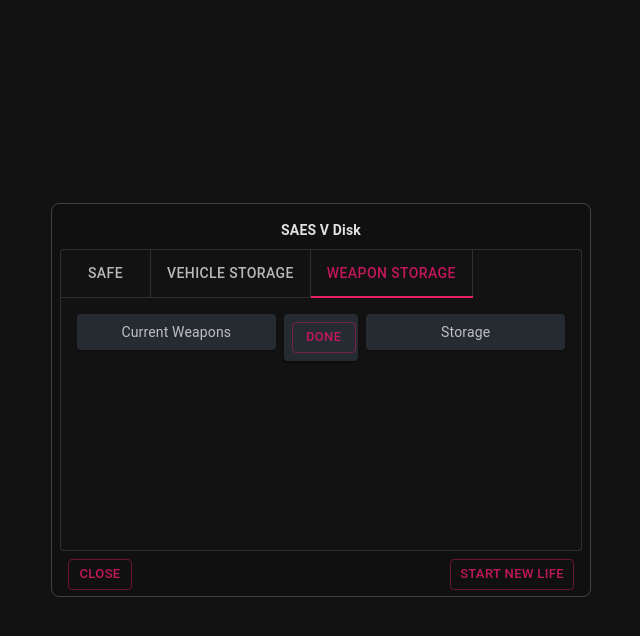
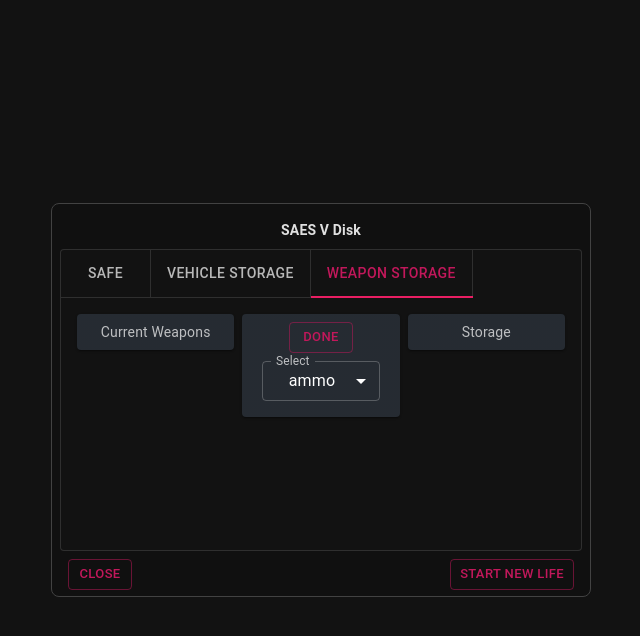
Before and after one commit to vtonu/material_ui_box, a React (Create React App) app: page / in a window 1280 px wide. Both pictures are taken after a click on the tab "WEAPON STORAGE". Shown: the top 636 px of the page, without its empty margins (319-959 px from the left). Built offline with nearby package versions, Linux system fonts and the light colour scheme.

Commit message:
Updated select type & made it small size

```diff
--- /dev/null
+++ b/src/components/ammoTypeSelect.js
@@ -0,0 +1,52 @@
+import * as React from 'react';
+import Box from '@mui/material/Box';
+import TextField from '@mui/material/TextField';
+import MenuItem from '@mui/material/MenuItem';
+
+const currencies = [
+  {
+    value: 'MONEY',
+    label: 'cash',
+  },
+  {
+    value: 'AMM',
+    label: 'ammo',
+  },
+  {
+    value: 'VEHICLE',
+    label: 'cars',
+  },
+  {
+    value: 'PROPS',
+    label: 'properties',
+  },
+];
+
+export default function SelectTextFields() {
+  return (
+    <Box
+      component="form"
+      sx={{
+        '& .MuiTextField-root': { m: 1, width: '15ch' },
+      }}
+      noValidate
+      autoComplete="off">
+      <div>
+        <TextField
+          id="outlined-select-currency"
+          select
+          label="Select"
+          defaultValue="AMM"
+          size="small"
+          /* helperText="Please select type" */
+        >
+          {currencies.map((option) => (
+            <MenuItem key={option.value} value={option.value}>
+              {option.label}
+            </MenuItem>
+          ))}
+        </TextField>
+      </div>
+    </Box>
+  );
+}
--- a/src/components/weaponStorage.js
+++ b/src/components/weaponStorage.js
@@ -4,6 +4,7 @@ import Box from '@mui/material/Box';
 import Paper from '@mui/material/Paper';
 import Grid from '@mui/material/Unstable_Grid2';
 import Button from '@mui/material/Button';
+import SelectTextFields from './ammoTypeSelect';
 
 const Item = styled(Paper)(({ theme }) => ({
   backgroundColor: theme.palette.mode === 'dark' ? '#1A2027' : '#fff',
@@ -20,11 +21,12 @@ export default function AutoGrid() {
         <Grid xs>
           <Item>Current Weapons</Item>
         </Grid>
-        <Grid xs={2}>
+        <Grid xs={4}>
           <Item>
             <Button variant="outlined" size="small">
               done
             </Button>
+            <SelectTextFields></SelectTextFields>
           </Item>
         </Grid>
         <Grid xs>
```
